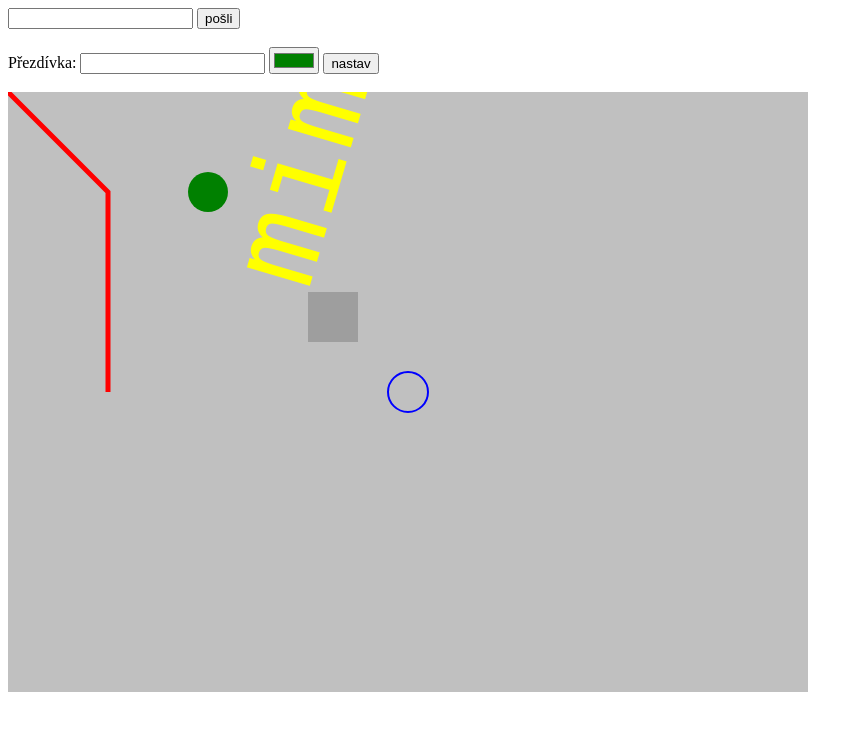
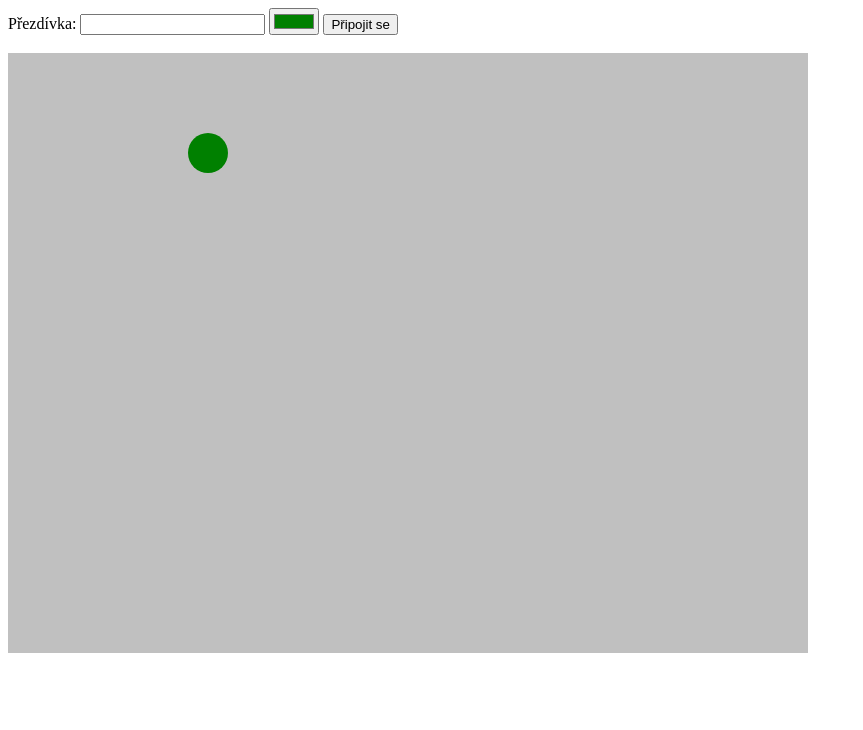
Before and after one commit to lsvejdaddmmb/bonk, a website: page index.html in a window 1280 px wide. Shown: the whole page, without its empty margins (0-863 px from the left). Drawn offline with Linux system fonts and the light colour scheme.

Commit message:
procisteni pred implementaci online hracu

```diff
--- a/index.html
+++ b/index.html
@@ -32,20 +32,6 @@
 
             ctx.clearRect(0,0,cnv.width,cnv.height);
 
-            ctx.beginPath();
-            ctx.lineWidth = 5;
-            ctx.strokeStyle = "red";
-            ctx.moveTo(0,0);
-            ctx.lineTo(100,100);
-            ctx.lineTo(100,300);
-            ctx.stroke();
-
-            ctx.beginPath();
-            ctx.lineWidth = 2;
-            ctx.strokeStyle = "blue";
-            ctx.arc(cnv.width/2,cnv.height/2,20,0,2*3.14);
-            ctx.stroke();
-
             if (moveLeft) {
                 x = x - 1;
             }
@@ -71,60 +57,16 @@
             if (y > cnv.height - R) {
                 y = R;
             }
-            //pridani pozice do historie
-            if (x != xPosl || y != yPosl) { //zmenila se pozice postavy
-                let obj = {};
-                obj.x = x;
-                obj.y = y;
-                draha.unshift(obj); //vklada vzdy na zacatek seznamu
-                xPosl = x; //posledni ulozenou pozici x musim nastavit na tu aktualni
-                yPosl = y; //posledni ulozenou pozici y musim nastavit na tu aktualni
-            }
-            // for (let bod of draha) {
-            //     ctx.beginPath();
-            //     ctx.lineWidth = 1;
-            //     ctx.fillStyle = "green";
-            //     ctx.arc(bod.x,bod.y,1,0,2*3.14);
-            //     ctx.fill();
-            // }
-            let bodPredch = {x:-1000,y:-1000}; //nastavim nekam hodne mimo, aby prvni porovnani vzdalenosti bylo velke
-            let pocetTelicek = 5;
-            let kresliText = true;
-            for (let bod of draha) {
-                if (vzdalenostBodu(bod, bodPredch) > 36) {
             ctx.beginPath();
             ctx.lineWidth = 1;
             ctx.fillStyle = barvaHrace;
-                    ctx.arc(bod.x,bod.y,R,0,2*3.14);
+            ctx.arc(x,y,R,0,2*3.14);
             ctx.fill();
 
-                    if (kresliText) {
             ctx.lineWidth = 1;
             ctx.fillStyle = "black";
             ctx.font = "16px Consolas";
-                        ctx.fillText(prezdivka, bod.x,bod.y);
-                        kresliText = false;
-                    }
-
-                    bodPredch = bod;
-                    pocetTelicek--;
-                    if (pocetTelicek == 0) {
-                        break;
-                    }
-                }
-            }
-
-            ctx.drawImage(img, 300,200,50,50);
-
-            ctx.lineWidth = 1;
-            ctx.fillStyle = "yellow";
-            ctx.font = "120px Consolas";
-            ctx.save();
-            rotace = rotace + 0.01;
-            ctx.translate(300,200);
-            ctx.rotate(rotace);
-            ctx.fillText("mimon", 0,0);
-            ctx.restore();
+            ctx.fillText(prezdivka, x + R,y + R);
         }
         let moveUp,moveDown,moveRight,moveLeft;
         function onKeyDown(event) {
@@ -177,23 +119,14 @@
         connection.onmessage = e => {
             console.log(e.data);
         };
-        function posli() {
-            let z = document.getElementById("zprava").value;
-            connection.send(z);
-        }
     </script>
 </head>
 <body onload="poNacteni()" onkeydown="onKeyDown(event)" onkeyup="onKeyUp(event)">
 
-<input type="text" id="zprava">
-<input type="button" value="pošli" onclick="posli()">
-<br><br>
-
-
 Přezdívka:
 <input type="text" id="prezdivka">
 <input type="color" id="barva" value="#008000">
-<input type="button" value="nastav" onclick="nastavHrace()">
+<input type="button" value="Připojit se" onclick="nastavHrace()">
 <br><br>
 
 <canvas id="platno" width="800" height="600" style="background-color: silver"></canvas>
```
Lines whose indentation alone changed are shown as unchanged.
